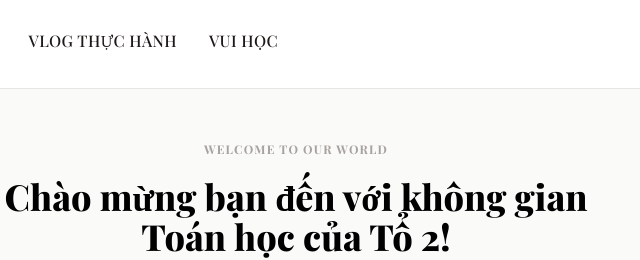
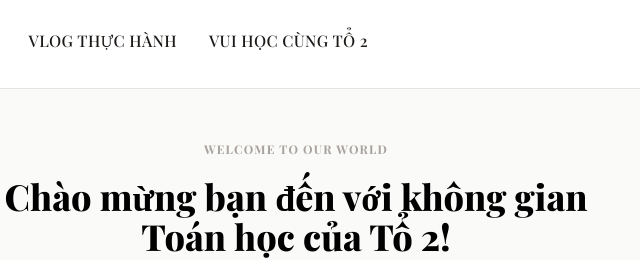
Before and after one commit to phuonganhnguyen09/huhu, a plain HTML site: page index.html in a window 1280 px wide. Shown: the top 260 px of the page, 344-984 px from the left. Drawn offline with nearby package versions, Linux system fonts and the light colour scheme; a web font is replaced by a local one.

Commit message:
Update index.html

```diff
--- a/index.html
+++ b/index.html
@@ -55,7 +55,7 @@
                     </li>
                     <li>
                         <button onclick="switchTab('vui-hoc')" id="btn-vui-hoc" class="menu-btn pb-1 hover:text-stone-500 transition-colors uppercase">
-                            Vui Học
+                            Vui Học Cùng Tổ 2
                         </button>
                     </li>
                 </ul>
```
